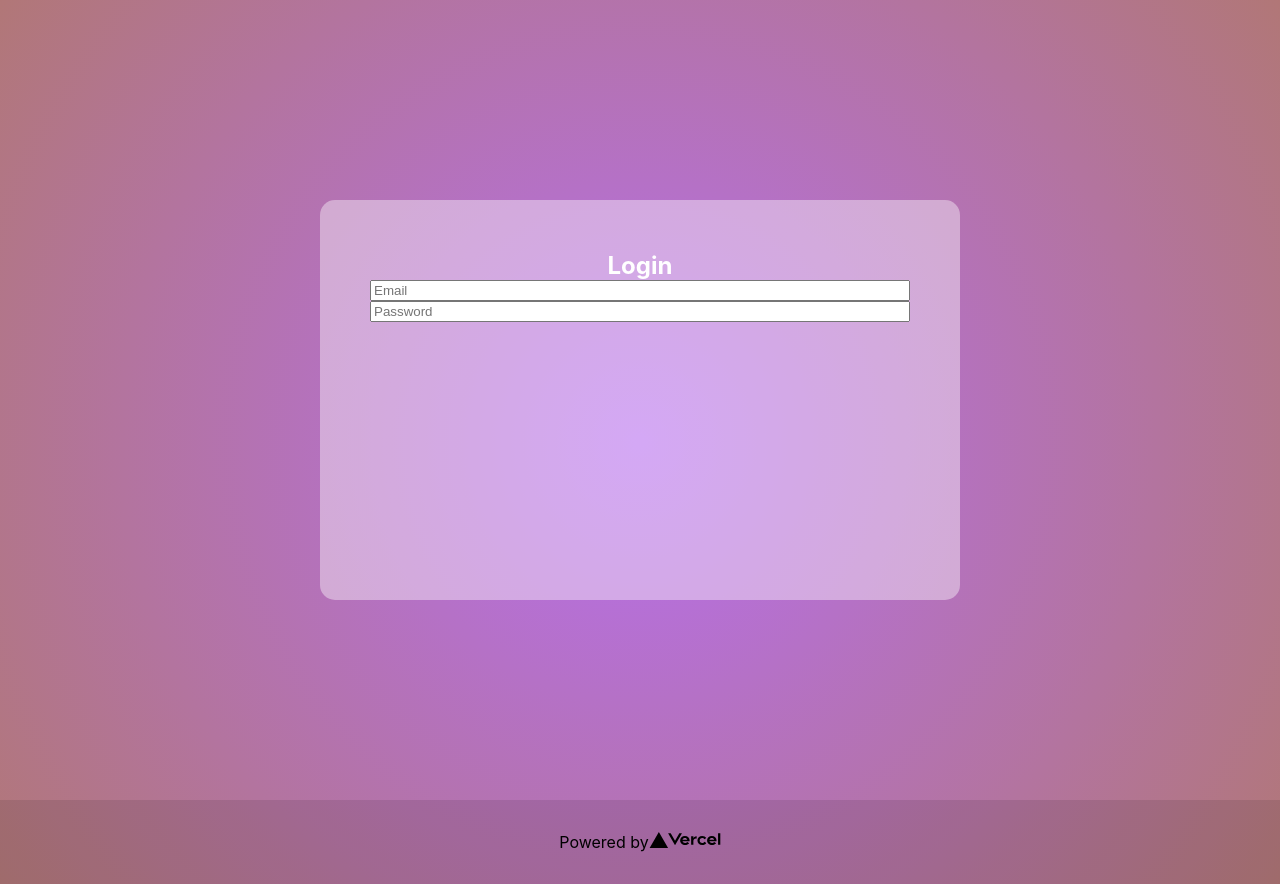
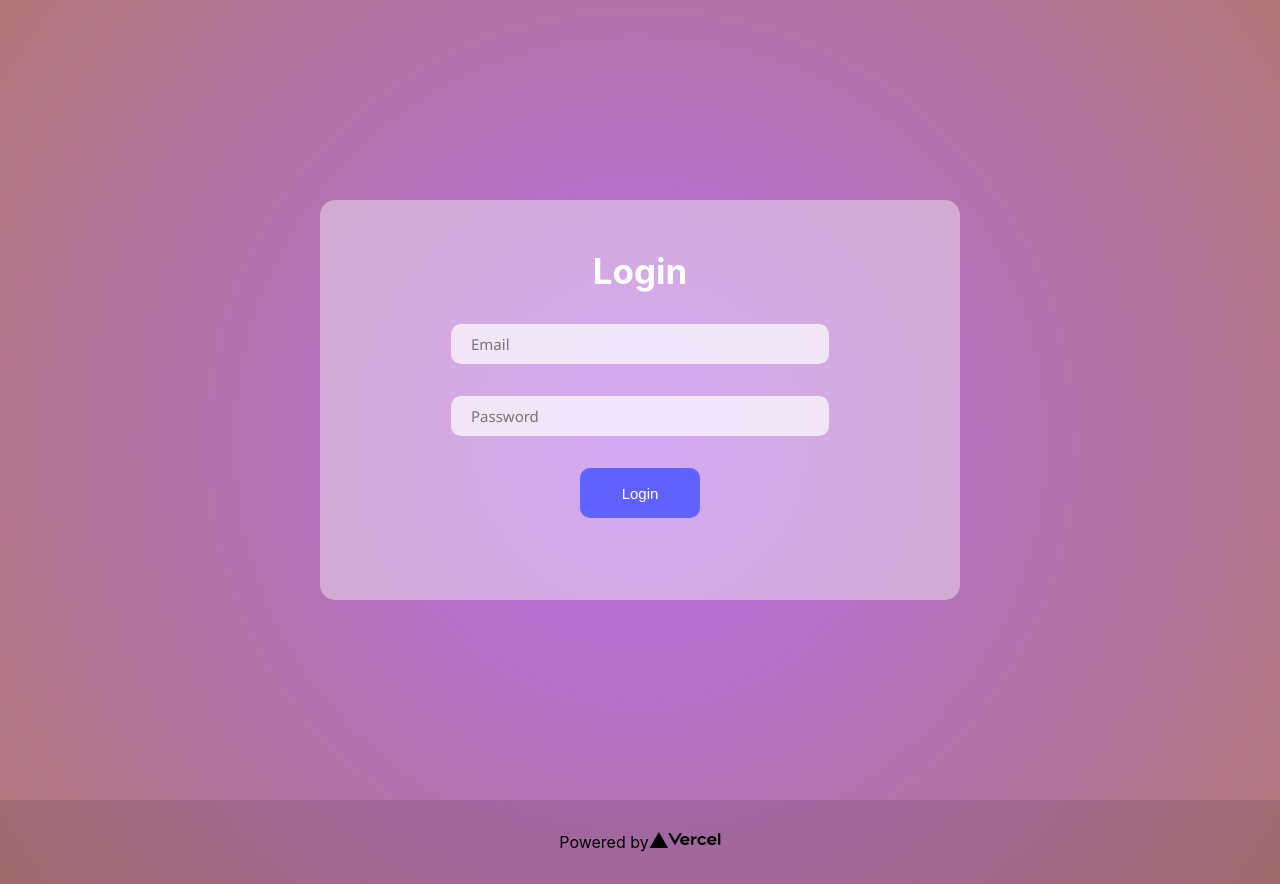
Before and after one commit to ilham-sptr/garudahacks-2022-fe, a Next.js app: page /login in a window 1280 px wide. Built offline with nearby package versions, Linux system fonts and the light colour scheme.

Commit message:
chore: styling

```diff
--- a/pages/login.jsx
+++ b/pages/login.jsx
@@ -25,6 +25,7 @@ export default function Login() {
 							return;
 						}}
 						value={email}
+						className={styles.logininput}
 					/>
 					<input
 						type="password"
@@ -36,7 +37,9 @@ export default function Login() {
 							setPassword(e.target.value);
 						}}
 						value={password}
+						className={styles.logininput}
 					/>
+					<button type="submit" className={styles.loginButton}>Login</button>
 				</form>
 			</div>
 		</main>
--- a/styles/Login.module.css
+++ b/styles/Login.module.css
@@ -10,9 +10,41 @@
 	color: white;
 	padding: 50px;
 }
+.loginbox h2 {
+	font-size: 35px;
+}
 .form {
 	display: flex;
 	flex-direction: column;
+	width: 70%;
+	height: 90%;
+	align-items: center;
+	justify-content: space-evenly;
+}
+.logininput {
 	width: 100%;
-	height: 90%;
+	height: 15%;
+	padding: 20px;
+	border: none;
+	background-color: rgba(255, 255, 255, 0.7);
+	border-radius: 10px;
+	font-size: 15px;
+	font-family: "Segoe UI", Tahoma, Geneva, Verdana, sans-serif;
 }
+.logininput:focus {
+	border: none;
+	outline: none;
+}
+.loginButton {
+	width: 120px;
+	height: 50px;
+	border: none;
+	border-radius: 10px;
+	background-color: rgb(97, 97, 255);
+	color: white;
+	font-size: 15px;
+}
+.loginButton:active {
+	transform: scale(0.98);
+	animation: ease-in-out both;
+}
```
